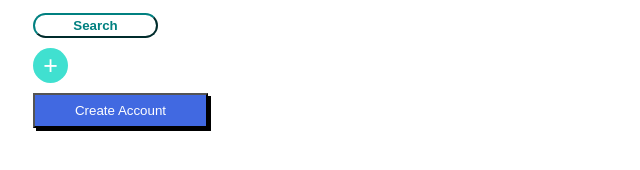
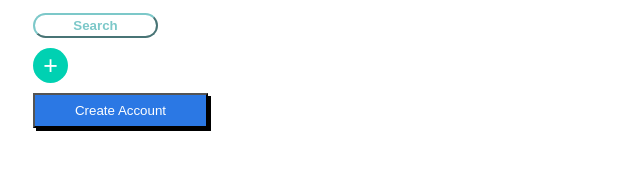
Before and after one commit to MaganaOscar/Button_Up, a plain HTML site: page index.html in a window 1280 px wide. Shown: the whole page, without its empty margins (0-640 px from the left). Drawn offline with Linux system fonts and the light colour scheme.

Commit message:
corrected colors

```diff
--- a/style.css
+++ b/style.css
@@ -3,15 +3,15 @@ button {
 }
 .rounded button {
     background-color: white;
-    border-color:teal;
-    color: teal;
+    border-color:rgb(124, 200, 201);
+    color: rgb(124, 200, 201);
     border-radius: 25px;
     width: 125px;
     height: 25px;
     font-weight: bold;
 }
 .circle button{
-    background-color: turquoise;
+    background-color: rgb(0, 209, 178);
     width: 35px;
     height: 35px;
     border-radius: 50%;
@@ -20,7 +20,7 @@ button {
     font-size: 25px;
 }
 .shadow button{
-    background-color: royalblue;
+    background-color: rgb(43,120,228);
     width: 175px;
     height: 35px;
     color: white;
```
